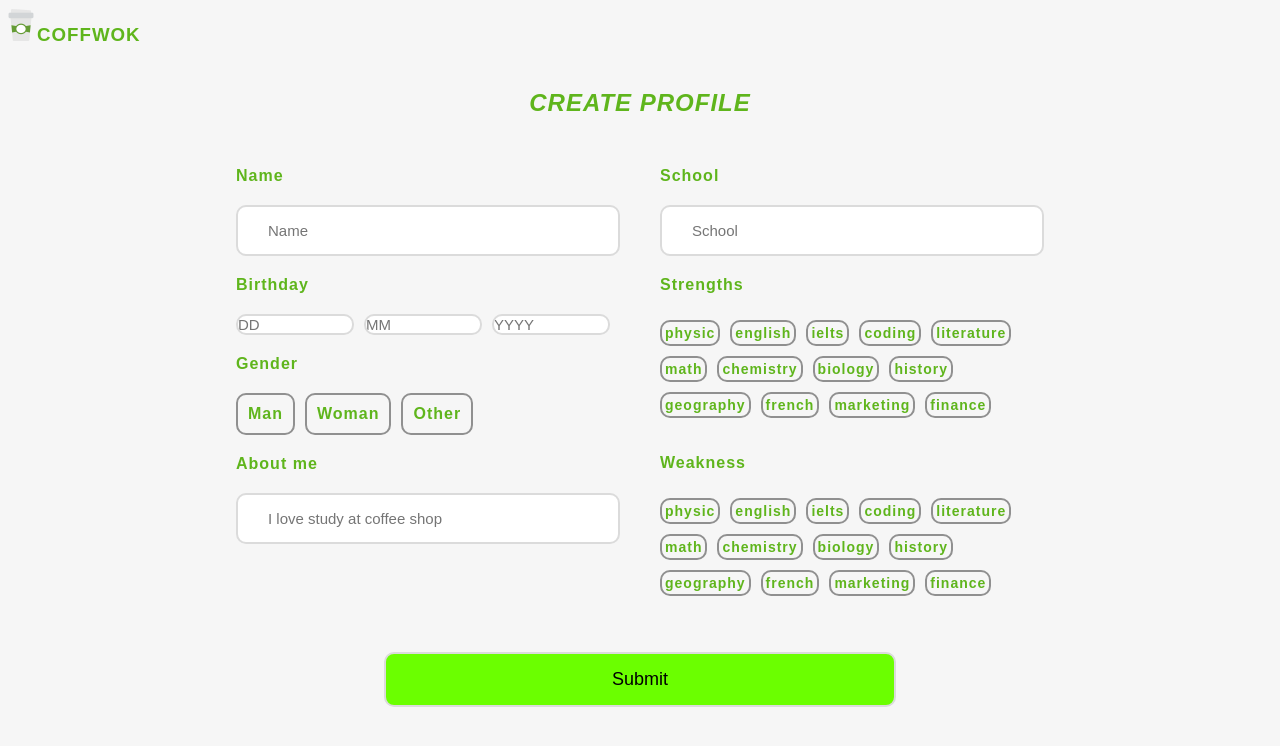
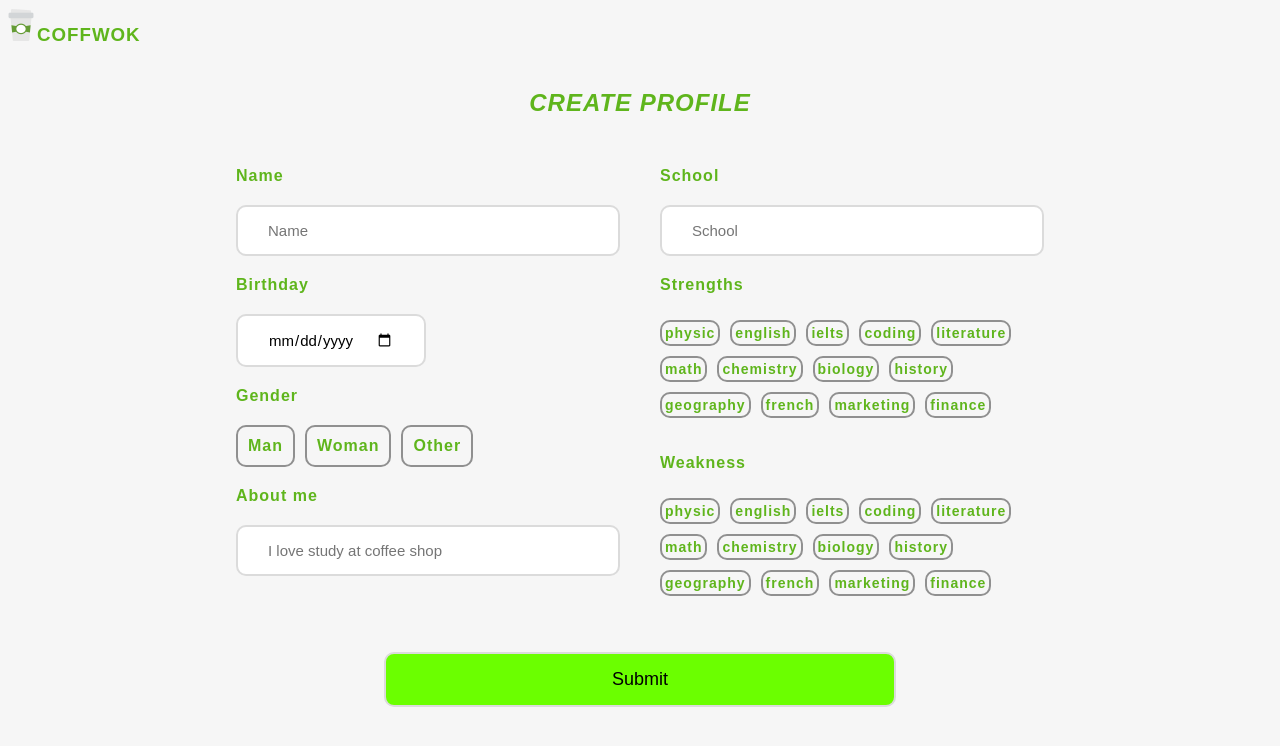
Before and after one commit to AnPatapain/coffwok-client, a React (Vite) app: page /profile-info-creation in a window 1280 px wide. Shown: the top 746 px of the page. Built offline with nearby package versions, Linux system fonts and the light colour scheme.

Commit message:
change date of birth

```diff
--- a/src/pages/ProfileCRUD.jsx
+++ b/src/pages/ProfileCRUD.jsx
@@ -182,6 +182,16 @@ const ProfileCRUD = () => {
                             <div className="multiple-input-container">
                                 <input
                                     id="dob_day"
+                                    type="date"
+                                    name="dob_day"
+                                    placeholder={placeHolder.dob_day}
+                                    required={true}
+                                    value={formData.dob_day}
+                                    onChange={handleChange}
+                                />
+
+                                {/* <input
+                                    id="dob_day"
                                     type="number"
                                     name="dob_day"
                                     placeholder={placeHolder.dob_day}
@@ -208,7 +218,7 @@ const ProfileCRUD = () => {
                                     required={true}
                                     value={formData.dob_year}
                                     onChange={handleChange}
-                                />
+                                /> */}
                             </div>
 
                             <label>Gender</label>
```
